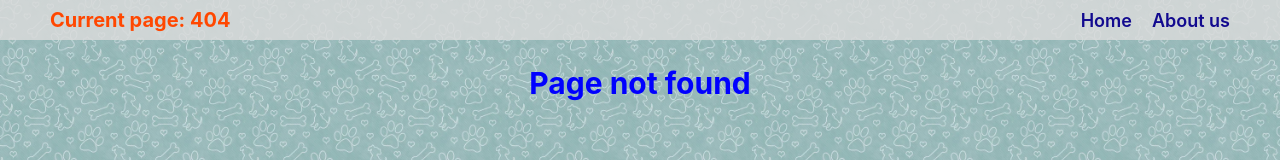
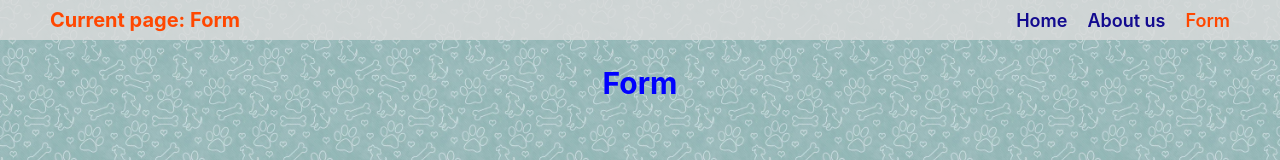
Before and after one commit to Katsiaryna-Andrabaila/react-stage3-rsschool, a React (Create React App) app: page /form in a window 1280 px wide. Before the commit this address led to /404. Shown: the top 160 px of the page. Built offline with nearby package versions, Linux system fonts and the light colour scheme.

Commit message:
feat: add form page

```diff
--- a/src/components/header/Nav.tsx
+++ b/src/components/header/Nav.tsx
@@ -16,6 +16,9 @@ export default class Nav extends React.Component {
         <NavLink className="header-link" to="/about" style={setActive}>
           {LINK_TITLES.about}
         </NavLink>
+        <NavLink className="header-link" to="/form" style={setActive}>
+          {LINK_TITLES.form}
+        </NavLink>
       </nav>
     );
   }
--- a/src/components/header/Title.tsx
+++ b/src/components/header/Title.tsx
@@ -7,6 +7,8 @@ export default class Title extends React.Component<{ page: string }> {
         return 'Home';
       case 'about':
         return 'About us';
+      case 'form':
+        return 'Form';
       default:
         return '404';
     }
--- a/src/constants/constants.ts
+++ b/src/constants/constants.ts
@@ -6,6 +6,7 @@ export const LINK_COLORS = {
 export const LINK_TITLES = {
   home: 'Home',
   about: 'About us',
+  form: 'Form',
 };
 
 export const CARD_INFO = {
--- /dev/null
+++ b/src/pages/form/Form.tsx
@@ -0,0 +1,16 @@
+import React from 'react';
+import Header from '../../components/header/Header';
+import Footer from '../../components/footer/Footer';
+import './Form.css';
+
+export default class Form extends React.Component {
+  render() {
+    return (
+      <div className="about">
+        <Header page="form" />
+        <h2 className="about-header">Form</h2>
+        <Footer />
+      </div>
+    );
+  }
+}
```
Also changed, not shown: src/utils/routes.tsx (+6 -1 lines), src/pages/form/Form.css (added).
